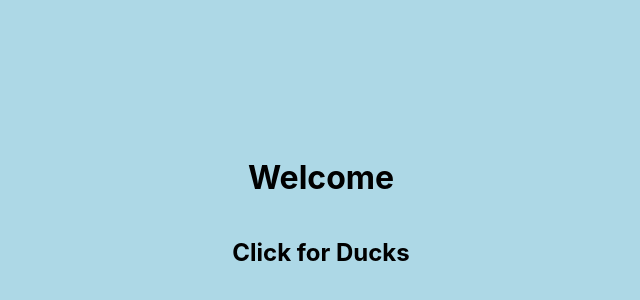
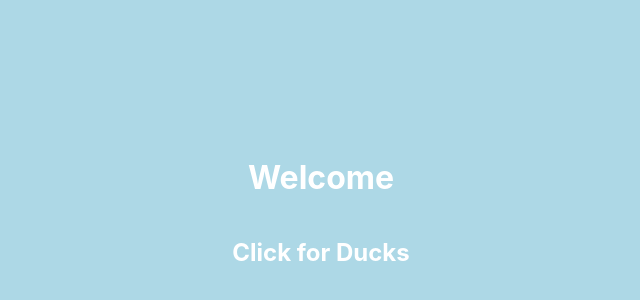
Before and after one commit to kiledonley/KileDonley.com, a Next.js app: page / in a window 1280 px wide. Shown: the part 188-488 px from the top of the page, without its empty margins (319-959 px from the left). Built offline with nearby package versions, Linux system fonts and the light colour scheme.

Commit message:
fixed duck overflow

```diff
--- a/components/duck.zone/index.styles.js
+++ b/components/duck.zone/index.styles.js
@@ -7,6 +7,7 @@ export const DuckZoneContainer = styled.div`
     width: 100%;
     height: 100%;
     z-index: -1;
+    overflow: hidden;
 `;
 
 
--- a/styles/globals.css
+++ b/styles/globals.css
@@ -2,6 +2,7 @@ html,
 body {
   padding: 0;
   margin: 0;
+  color: white;
   font-family: -apple-system, BlinkMacSystemFont, Segoe UI, Roboto, Oxygen,
     Ubuntu, Cantarell, Fira Sans, Droid Sans, Helvetica Neue, sans-serif;
 }
```
